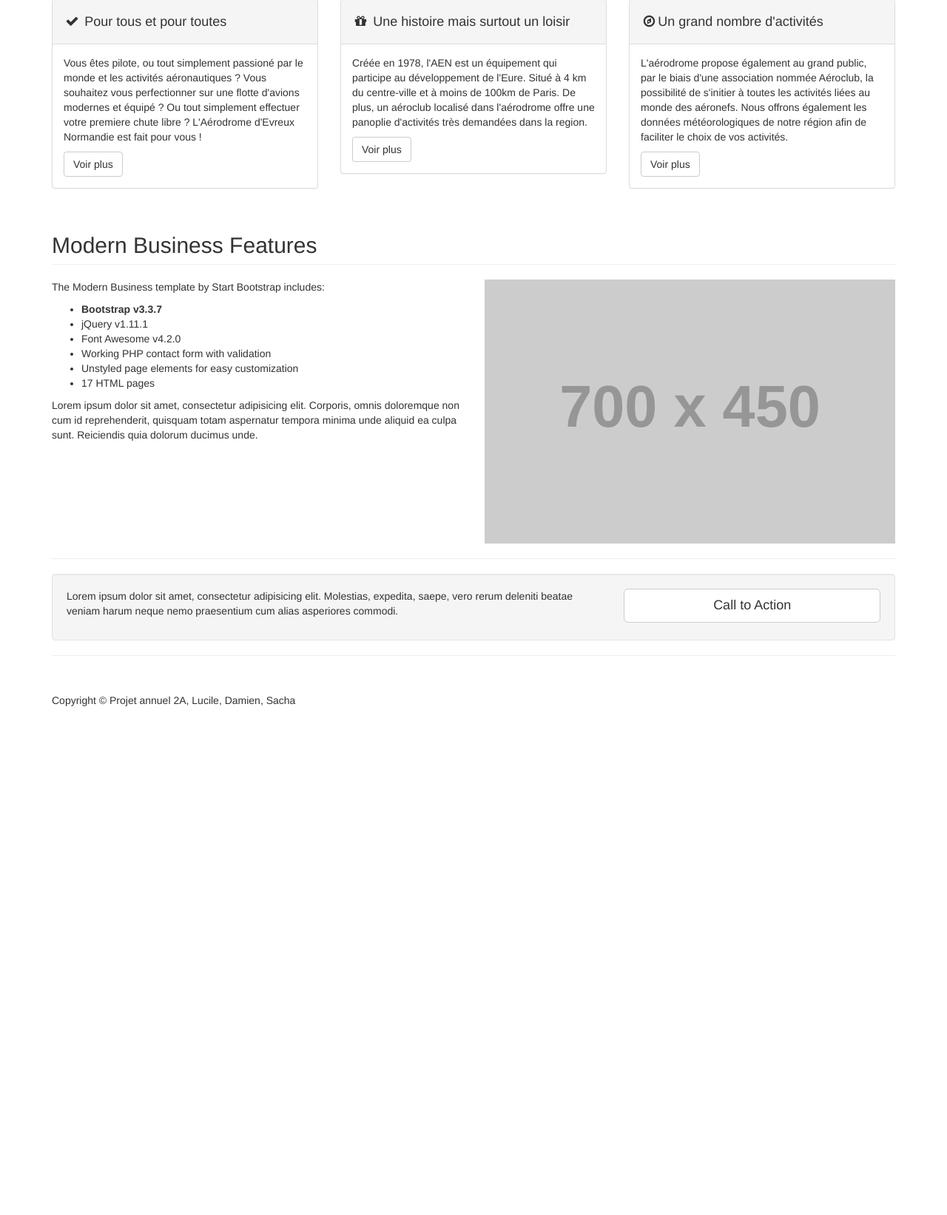
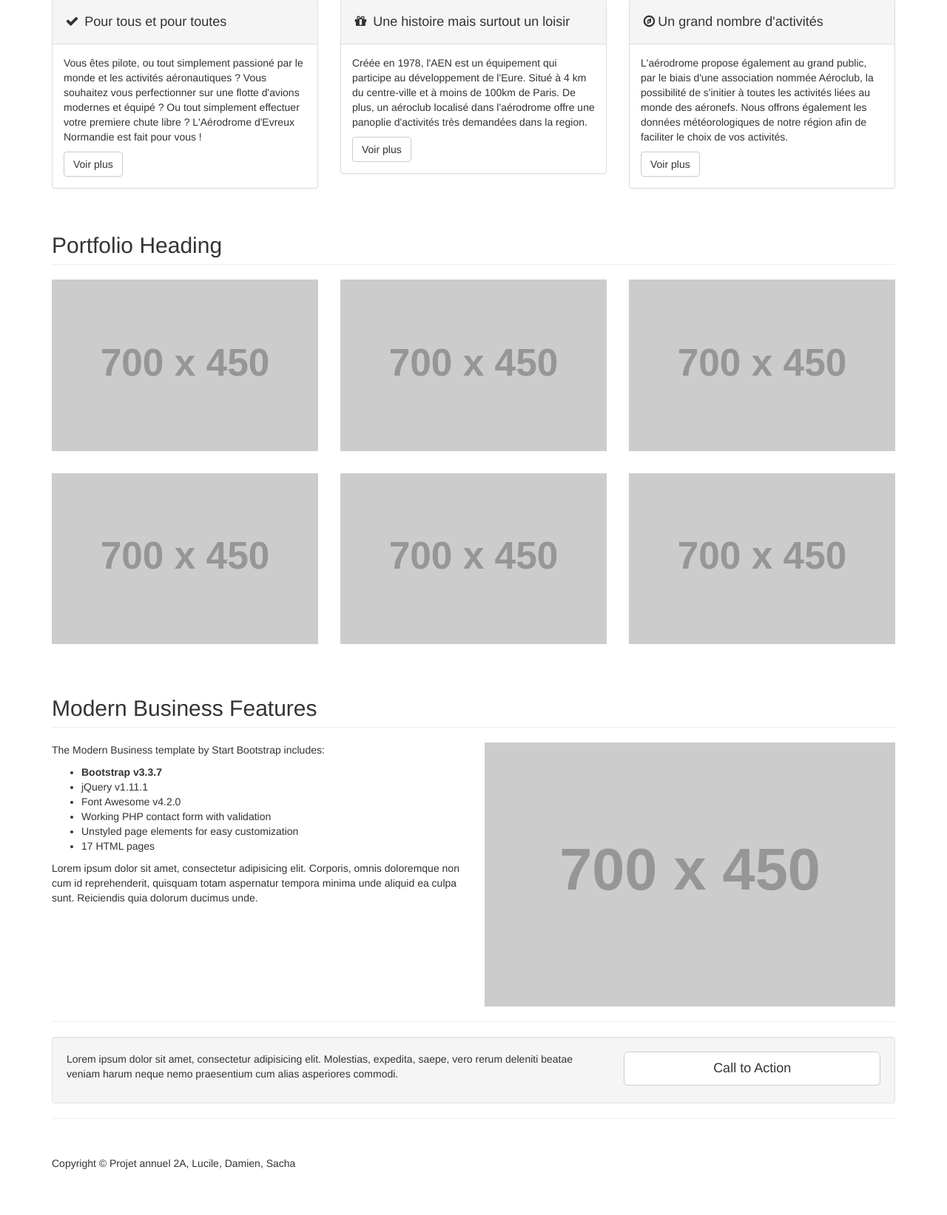
Before and after one commit to lukile/projetAnnuel, a PHP site: page /projects/ in a window 1280 px wide. Shown: the part 536-2179 px from the top of the page at 74% size. Before the commit the page ends 1491 px from the top, so only its background shows below. Run offline with PHP 8.4, Linux system fonts and the light colour scheme; grey boxes labelled with a size stand in for pictures from a placeholder-image service; some libraries are stand-ins or nearby versions.

Commit message:
minor changes

```diff
--- a/index.php
+++ b/index.php
@@ -1,5 +1,4 @@
 <?php
-    ini_set("diplay_errors", 1);
     session_start();
     include "header.php";
 
@@ -92,7 +91,7 @@
         <!-- /.row -->
 
         <!-- Portfolio Section -->
-      <!--  <div class="row">
+        <div class="row">
             <div class="col-lg-12">
                 <h2 class="page-header">Portfolio Heading</h2>
             </div>
```
